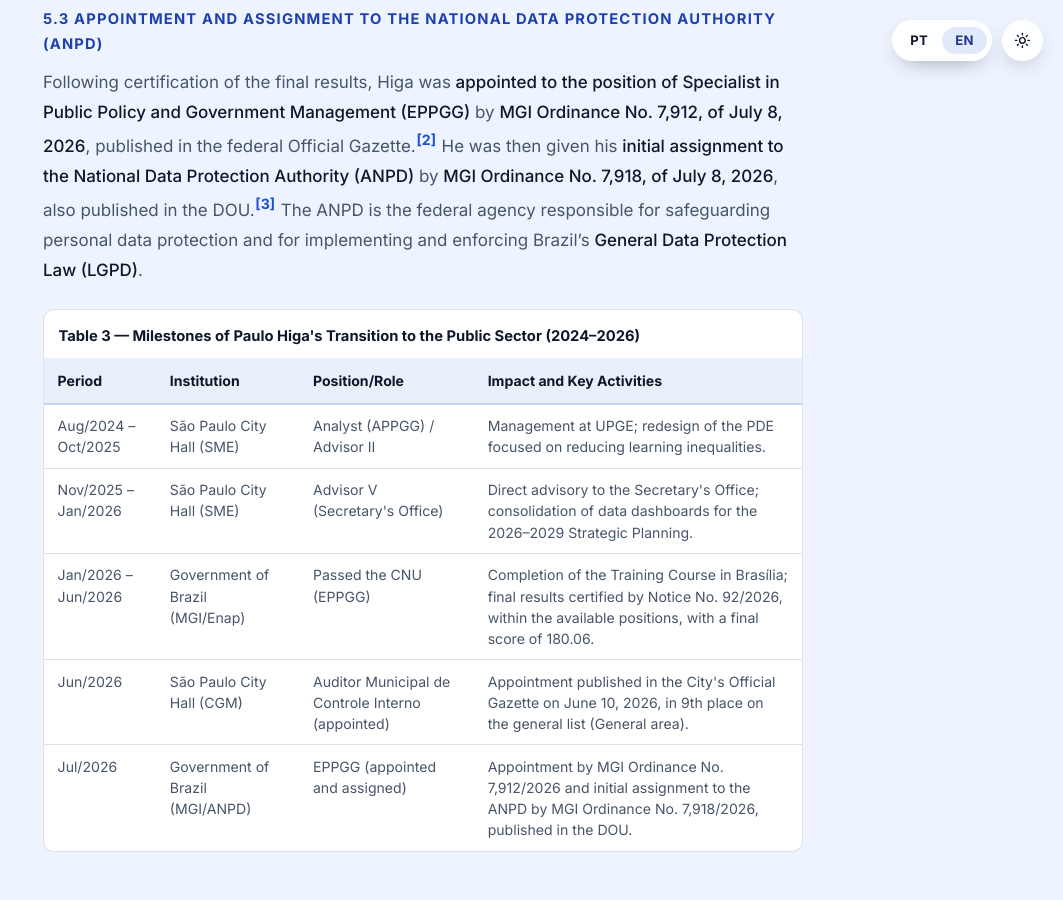
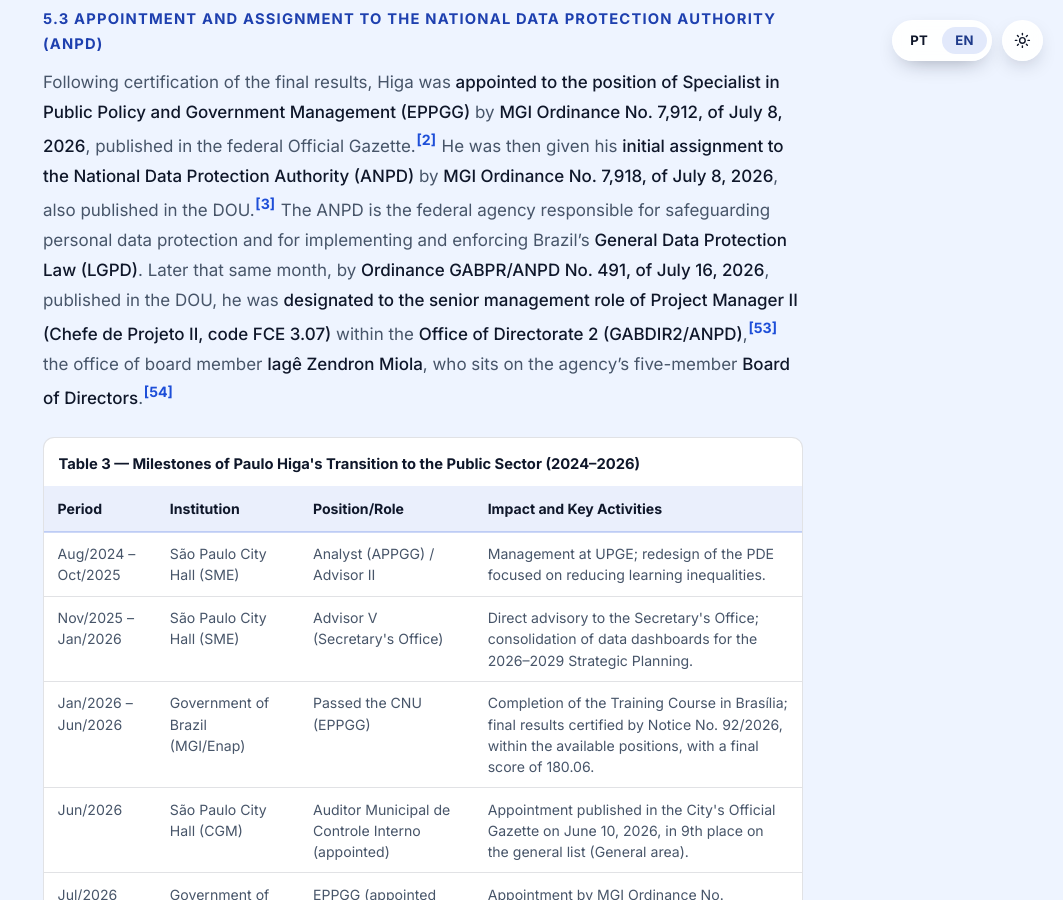
Before and after one commit to paulohiga/paulohiga.github.io, a Jekyll site: the page built from en/bio.md, in a window 1280 px wide and 900 px high, scrolled down 10381 px. Shown: the whole window, without its empty margins (217-1280 px from the left). Built offline with Jekyll 4.4.1, drawn with Linux system fonts in a browser that asks for light colours; some of the changed text lies outside the part shown.

Commit message:
Acrescenta designação como Chefe de Projeto II na ANPD (PT/EN) (#23)
Registra, ao final da seção sobre a lotação na ANPD, a designação para a
Função Comissionada Executiva de Chefe de Projeto II (FCE 3.07) no
Gabinete da Diretoria 2 (GABDIR2/ANPD), pela Portaria GABPR/ANPD nº 491,
de 16 de julho de 2026, publicada no DOU em 22/07/2026.

Inclui as referências correspondentes (portaria no DOU e página do
Conselho Diretor da ANPD) e atualiza o last_modified das duas biografias
para 2026-07-25, refletindo o novo recorte de fontes.

```diff
--- a/en/bio.md
+++ b/en/bio.md
@@ -148,7 +148,7 @@ The final results were certified by **Notice (Edital) No. 92, of June 9, 2026**,
 
 ### 5.3 Appointment and Assignment to the National Data Protection Authority (ANPD)
 
-Following certification of the final results, Higa was **appointed to the position of Specialist in Public Policy and Government Management (EPPGG)** by **MGI Ordinance No. 7,912, of July 8, 2026**, published in the federal Official Gazette.[^51] He was then given his **initial assignment to the National Data Protection Authority (ANPD)** by **MGI Ordinance No. 7,918, of July 8, 2026**, also published in the DOU.[^52] The ANPD is the federal agency responsible for safeguarding personal data protection and for implementing and enforcing Brazil's **General Data Protection Law (LGPD)**.
+Following certification of the final results, Higa was **appointed to the position of Specialist in Public Policy and Government Management (EPPGG)** by **MGI Ordinance No. 7,912, of July 8, 2026**, published in the federal Official Gazette.[^51] He was then given his **initial assignment to the National Data Protection Authority (ANPD)** by **MGI Ordinance No. 7,918, of July 8, 2026**, also published in the DOU.[^52] The ANPD is the federal agency responsible for safeguarding personal data protection and for implementing and enforcing Brazil's **General Data Protection Law (LGPD)**. Later that same month, by **Ordinance GABPR/ANPD No. 491, of July 16, 2026**, published in the DOU, he was **designated to the senior management role of Project Manager II (Chefe de Projeto II, code FCE 3.07)** within the **Office of Directorate 2 (GABDIR2/ANPD)**,[^53] the office of board member **Iagê Zendron Miola**, who sits on the agency's five-member **Board of Directors**.[^54]
 
 <div class="analysis-table-wrapper" role="region" tabindex="0" aria-label="Table 3: Milestones of the public sector transition">
 <table class="analysis-table">
@@ -278,3 +278,7 @@ In public administration, Higa served for about two years (2024–2026) as a **P
 [^51]: Personnel Ordinance DGP/SSC/MGI No. 7,912, of July 8, 2026 – Appointment to the EPPGG position (DOU, in Portuguese). [in.gov.br](http://www.in.gov.br/web/dou/-/portaria-de-pessoal-dgp/ssc/mgi-n-7.912-de-8-de-julho-de-2026-717771595)
 
 [^52]: Personnel Ordinance DICAT/SE/MGI No. 7,918, of July 8, 2026 – Assignment to the National Data Protection Authority (ANPD) (DOU, in Portuguese). [in.gov.br](http://www.in.gov.br/web/dou/-/portaria-de-pessoal-dicat/se/mgi-n-7.918-de-8-de-julho-de-2026-718108405)
+
+[^53]: Ordinance GABPR/ANPD No. 491, of July 16, 2026 – Designation to the executive commissioned role of Chefe de Projeto II (FCE 3.07), in the Office of Directorate 2 of the ANPD (DOU of July 22, 2026, Section 2, p. 41; in Portuguese). [in.gov.br](https://www.in.gov.br/web/dou/-/portaria-gabpr/anpd-n-491-de-16-de-julho-de-2026-720598149)
+
+[^54]: Board of Directors – National Data Protection Authority (ANPD, in Portuguese). [gov.br/anpd](https://www.gov.br/anpd/pt-br/composicao/conselho-diretor)
```
Also changed, not shown: other parts of en/bio.md (+1 -1 lines), bio.md (+6 -2 lines).
